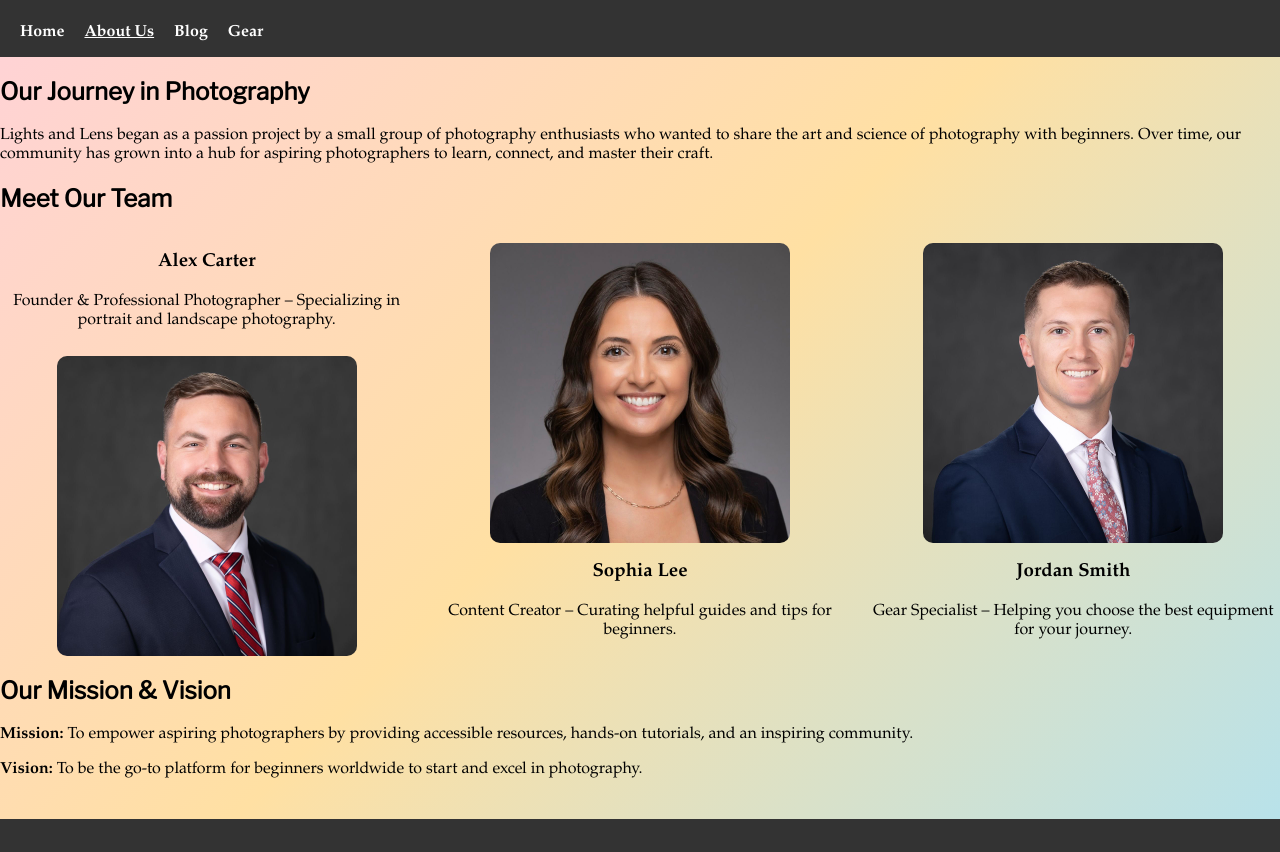
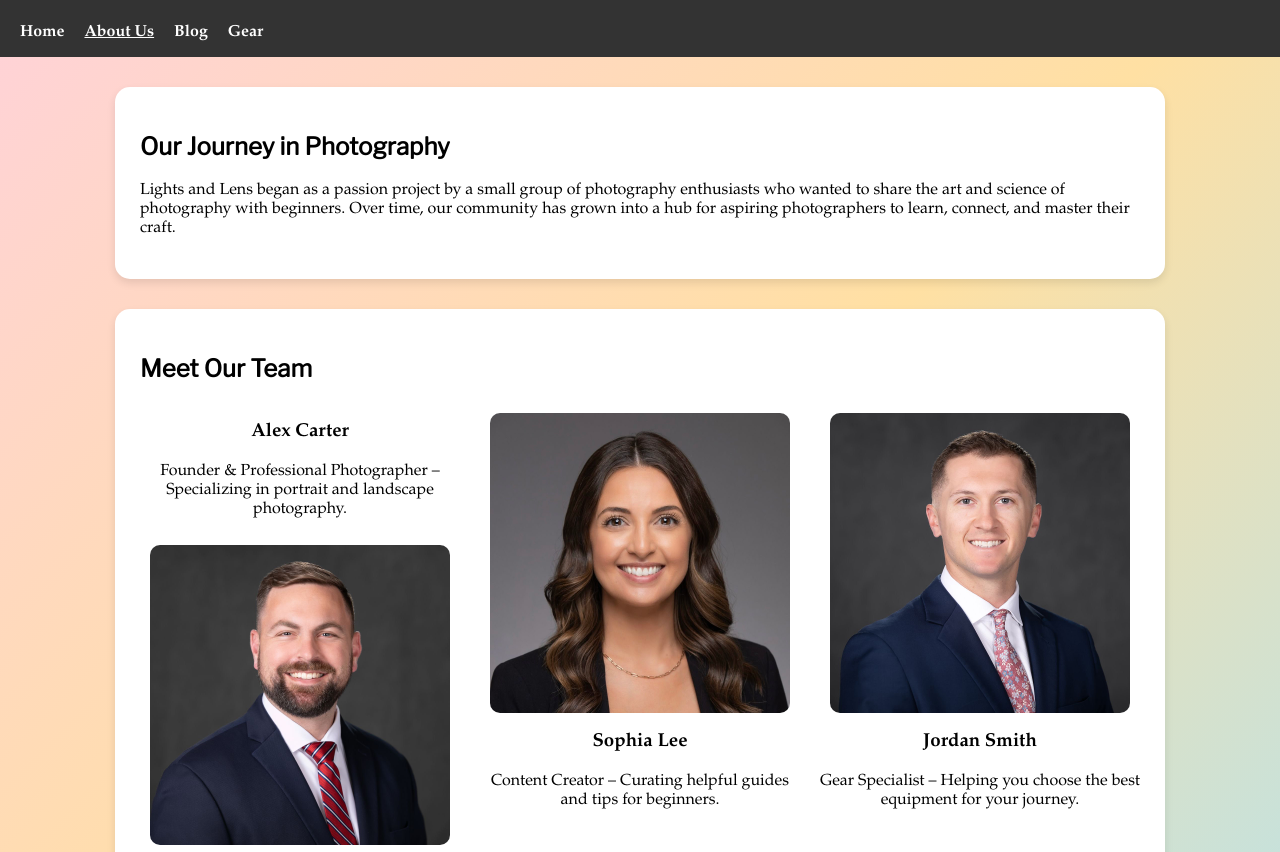
Before and after one commit to cosmicbrownie1947/lights-and-lens, a plain HTML site: page about.html in a window 1280 px wide. Shown: the part 83-935 px from the top of the page. Drawn offline with nearby package versions, Linux system fonts and the light colour scheme.

Commit message:
Update about.html

```diff
--- a/about.html
+++ b/about.html
@@ -6,6 +6,7 @@
     <title>About Us - Lights and Lens</title>
     <!-- Google Fonts -->
     <link href="https://fonts.googleapis.com/css2?family=Dancing+Script&display=swap" rel="stylesheet">
+    <link href="https://fonts.googleapis.com/css2?family=Libre+Franklin&display=swap" rel="stylesheet">
     <link rel="stylesheet" href="styles.css">
 </head>
 <body>
@@ -23,7 +24,7 @@
     </header>
 
     <!-- Our Journey -->
-<section class="info-box">
+    <section class="white-box">
         <h2>Our Journey in Photography</h2>
         <p>
             Lights and Lens began as a passion project by a small group of photography enthusiasts who wanted
@@ -33,11 +34,11 @@
     </section>
 
     <!-- Meet Our Team -->
-<section class="info-box">
+    <section class="white-box">
         <h2>Meet Our Team</h2>
         <div class="team-container">
 
-        <!-- Alex (image right, text left) -->
+            <!-- Alex -->
             <div class="team-member">
                 <div class="member-info">
                     <h3>Alex Carter</h3>
@@ -46,7 +47,7 @@
                 <img src="alex-carter.JPG" alt="Alex Carter">
             </div>
 
-        <!-- Sophia (image left, text right) -->
+            <!-- Sophia -->
             <div class="team-member">
                 <img src="sophia-lee.jpg" alt="Sophia Lee">
                 <div class="member-info">
@@ -55,7 +56,7 @@
                 </div>
             </div>
 
-        <!-- Jordan (original layout) -->
+            <!-- Jordan -->
             <div class="team-member">
                 <img src="jordan-smith.JPG" alt="Jordan Smith">
                 <div class="member-info">
@@ -68,7 +69,7 @@
     </section>
 
     <!-- Mission & Vision -->
-<section class="info-box">
+    <section class="white-box">
         <h2>Our Mission & Vision</h2>
         <p><strong>Mission:</strong> To empower aspiring photographers by providing accessible resources, hands-on tutorials, and an inspiring community.</p>
         <p><strong>Vision:</strong> To be the go-to platform for beginners worldwide to start and excel in photography.</p>
```
Lines whose indentation alone changed are shown as unchanged.
